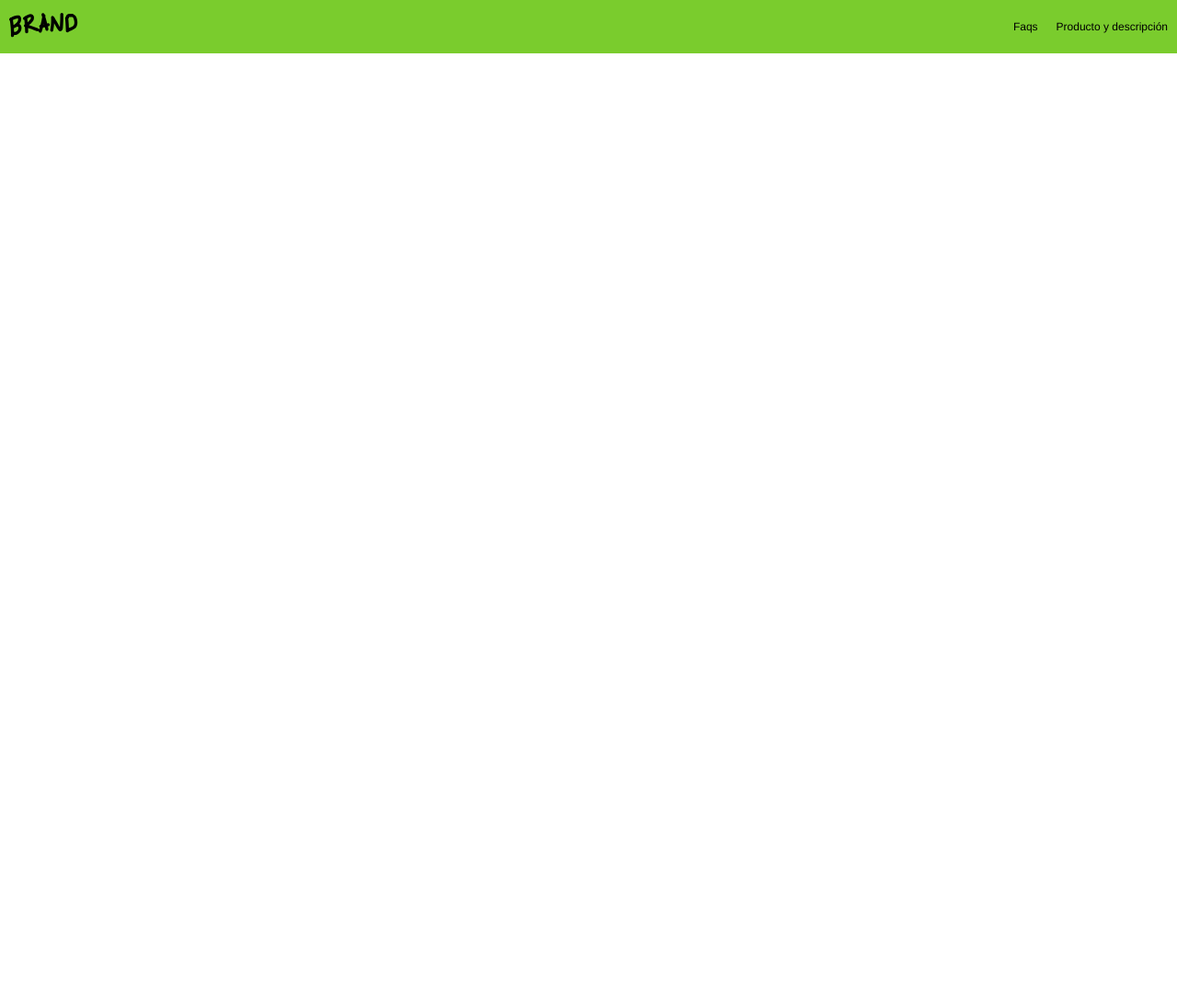
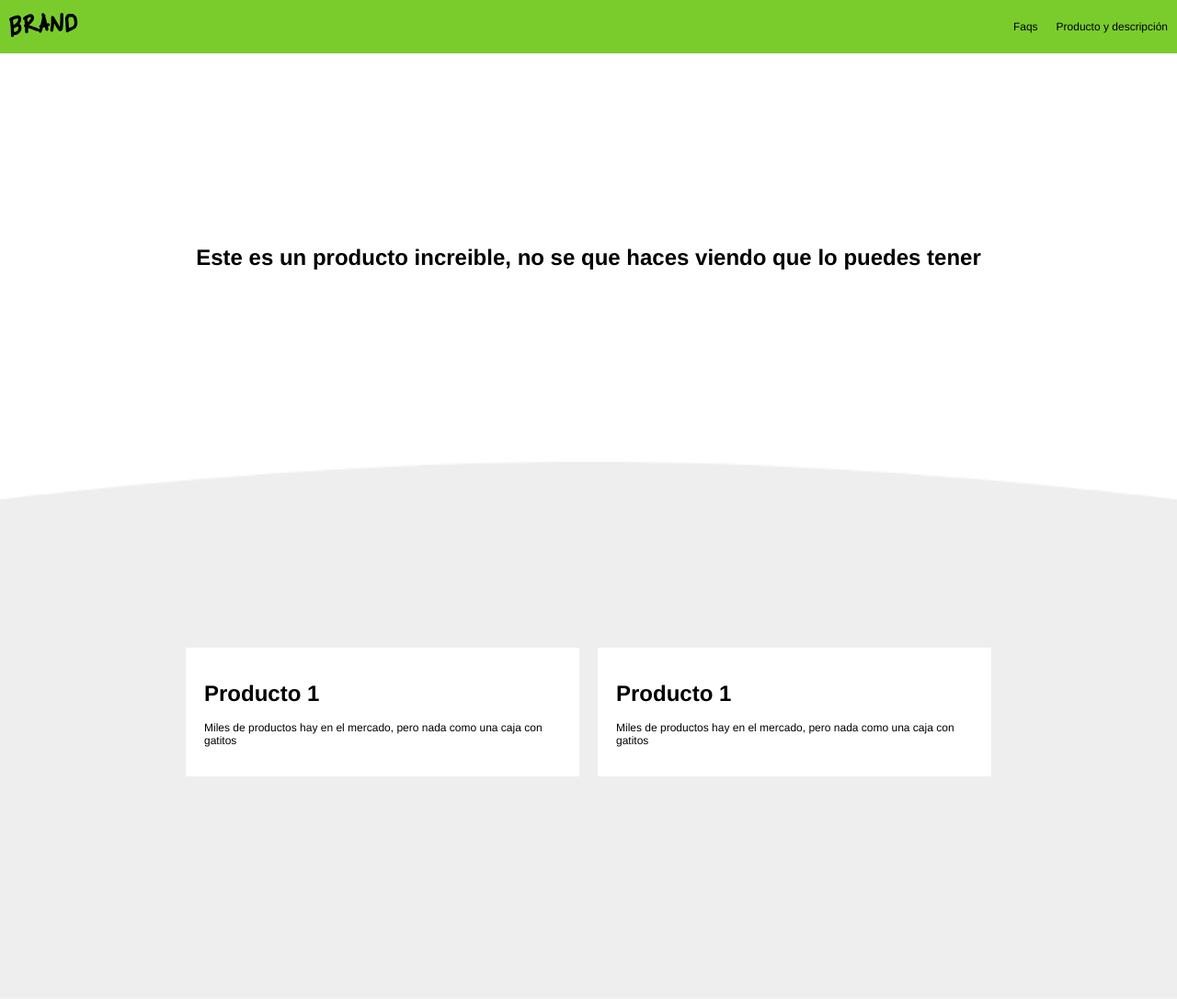
Before and after one commit to luisg18997/html_css_practices, a plain HTML site: page proyect/index.html in a window 1280 px wide. Shown: the whole page at 92% size. Before the commit the page ends 800 px from the top, so only its background shows below. Drawn offline with Linux system fonts and the light colour scheme.

Commit message:
add style of section

```diff
--- a/proyect/css/style.css
+++ b/proyect/css/style.css
@@ -32,3 +32,25 @@ nav li a{
 nav li a:hover{
   color: white;
 }
+
+.main_section{
+  padding: 15%;
+  text-align: center;
+}
+
+.products{
+  background-image: url('../images/curve.png');
+  height: 200px;
+  background-size: cover;
+  background-position: center top;
+  padding:15%;
+  display: flex;
+}
+.product{
+  padding: 10px;
+}
+
+.product .content{
+  background-color: white;
+  padding: 20px;
+}
--- a/proyect/index.html
+++ b/proyect/index.html
@@ -25,6 +25,29 @@
       </div>
     </nav>
   <!-- aqui termina el navbar -->
+
+  <!--  aqui empieza la section-->
+    <div class="main_section">
+      <h1>
+        Este es un producto increible, no se que haces viendo que lo puedes tener
+      </h1>
+    </div>
+    <!--  aqui termina la section-->
+    <div class="products">
+      <div class="product">
+        <div class="content">
+          <h1>Producto 1</h1>
+          <p>Miles de productos hay en el mercado, pero nada como una caja con gatitos</p>
+        </div>
+      </div>
+      <div class="product">
+        <div class="content">
+          <h1>Producto 1</h1>
+          <p>Miles de productos hay en el mercado, pero nada como una caja con gatitos</p>
+        </div>
+      </div>
+    </div>
+    <!--  aqui empieza prodcuts-->
     <script src="scripts/script.js"></script>
   </body>
 </html>
```
Also changed, not shown: proyect/images/box1.png (added), proyect/images/box2.png (added), proyect/images/curve.png (added).
